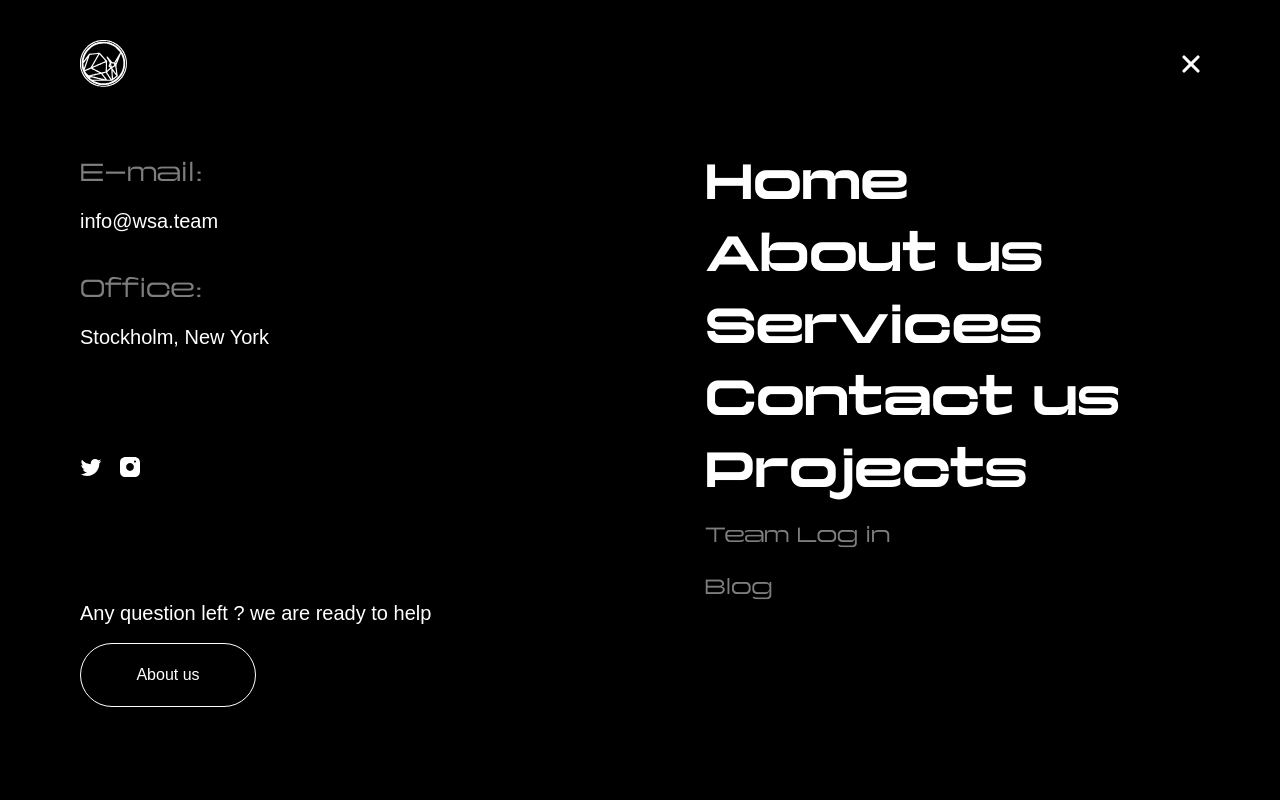
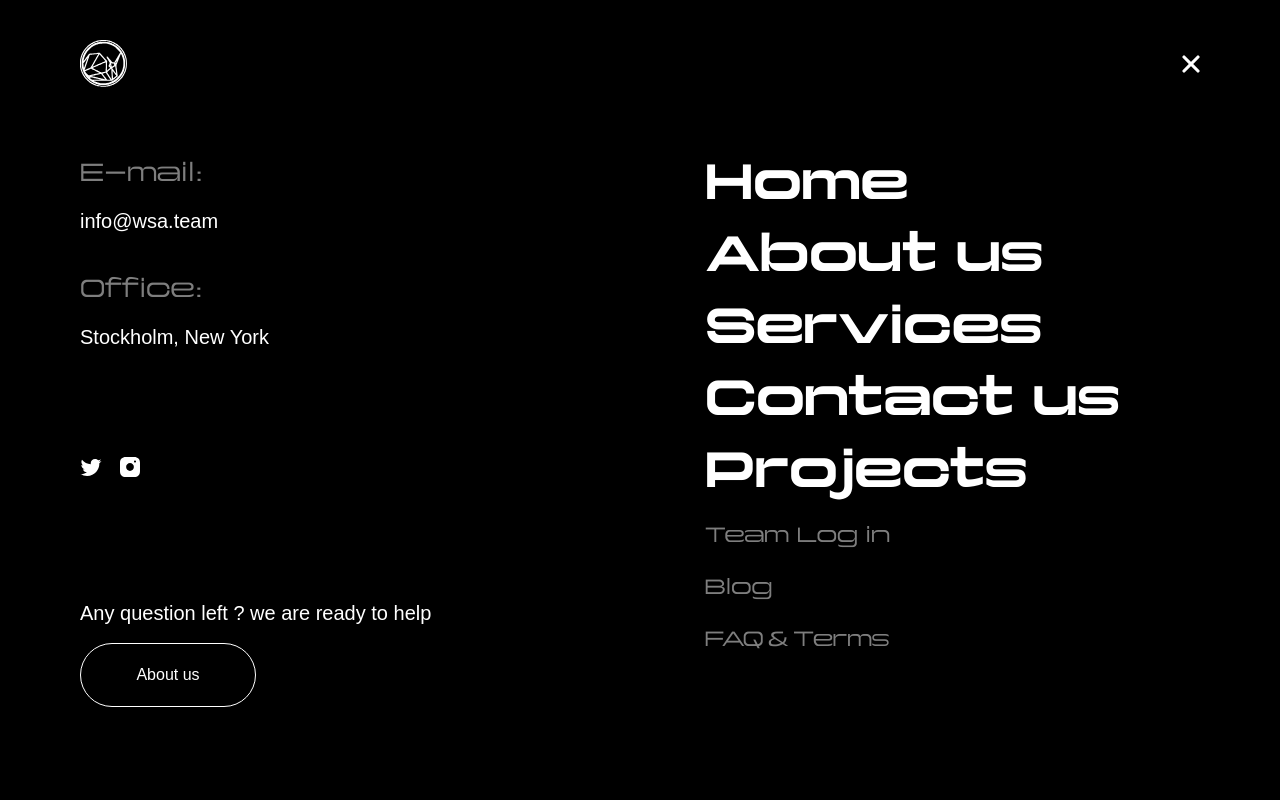
Before and after one commit to MiladDevarts/wsa, a Next.js app: page / in a window 1280 px wide. Both pictures are taken after a click on the element "Menu". Shown: the top 800 px of the page. Built offline with nearby package versions, Linux system fonts and the light colour scheme; a web font is replaced by a local one.

Commit message:
fix: edit overlay items url

```diff
--- a/components/layout/Overlay.jsx
+++ b/components/layout/Overlay.jsx
@@ -15,7 +15,7 @@ function Overlay() {
         Aos.init({
             easing: "ease-out-cubic",
             once: true,
-            offset: 200,
+            offset: 50,
         });
     }, []);
 
@@ -98,9 +98,13 @@ function Overlay() {
                                         Blog
                                     </Link>
                                 </li>
-                                <li className="text-xl font-medium cursor-pointer text-[#7E7E7E]">
-                                    <Link data-aos-delay="9 00" data-aos="fade-up" data-aos-duration="1000" href="/faq" onClick={() => { menuVisibilty.setMenu(false) }}>
-                                        FAQ & Terms
+                                <li className="flex text-xl font-medium cursor-pointer text-[#7E7E7E]">
+                                    <Link className="mr-1" data-aos-delay="90" data-aos="fade-up" data-aos-duration="1000" href="/faq" onClick={() => { menuVisibilty.setMenu(false) }}>
+                                        FAQ
+                                    </Link>
+                                    &
+                                    <Link className="ml-1" data-aos-delay="90" data-aos="fade-up" data-aos-duration="1000" href="/terms" onClick={() => { menuVisibilty.setMenu(false) }}>
+                                        Terms
                                     </Link>
                                 </li>
                             </div>
```
